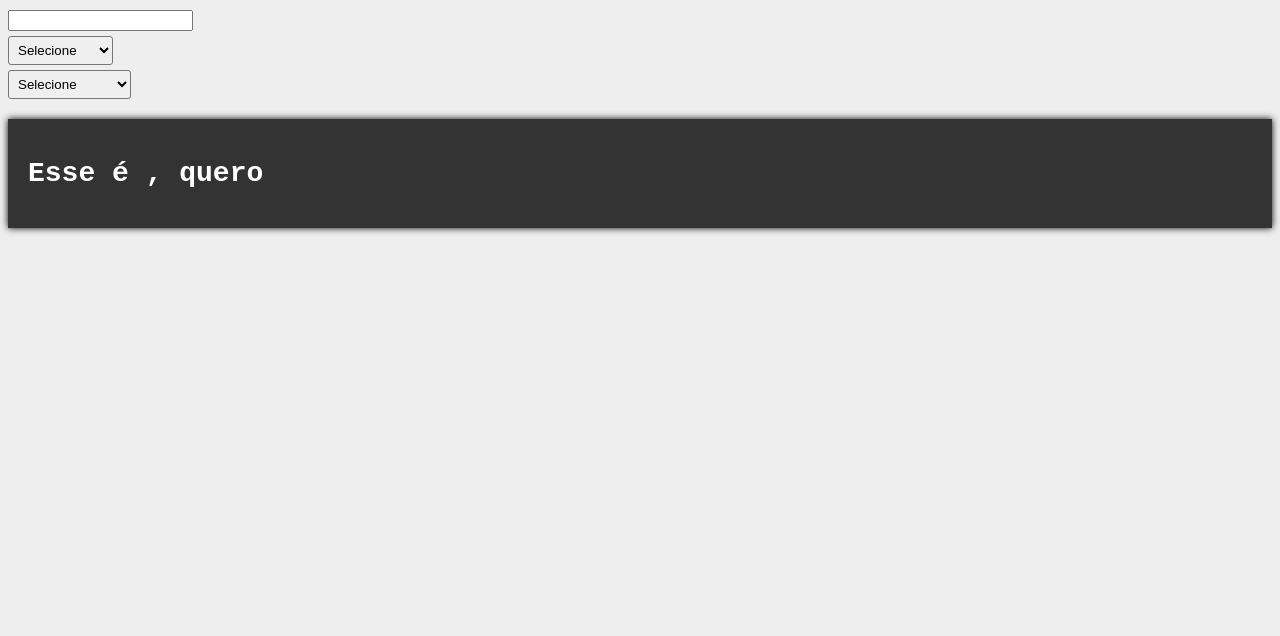
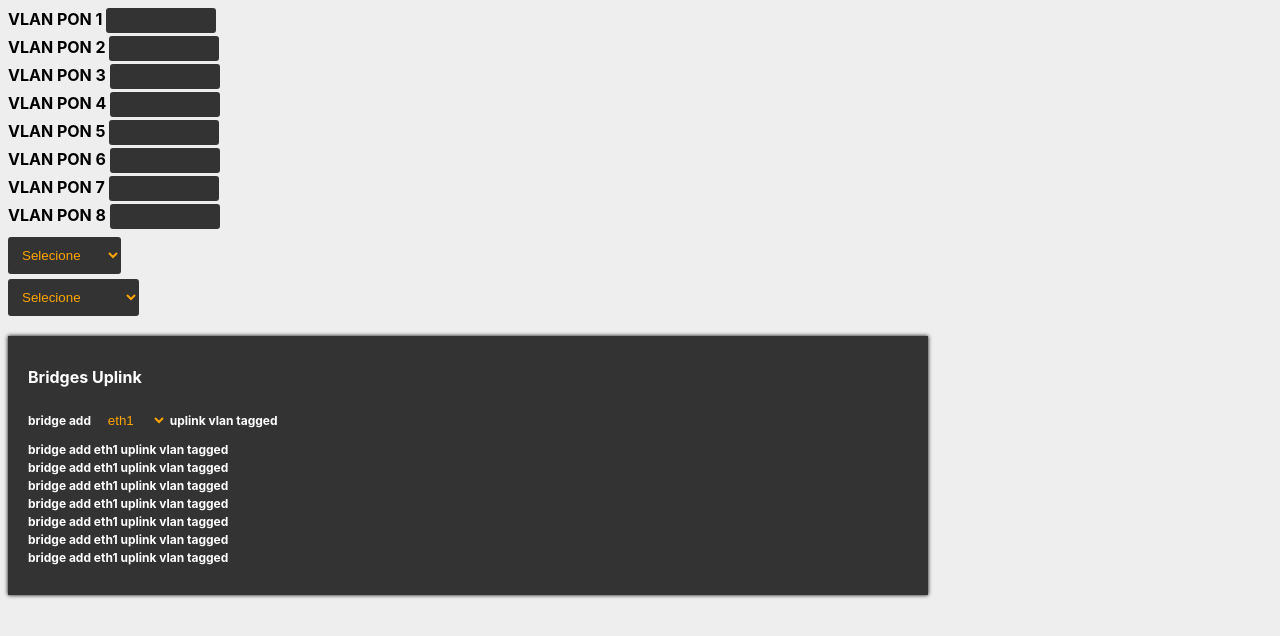
Before and after one commit to felipegcoutinho/Auto-Config-8820i, a React (Vite) app: page / in a window 1280 px wide. Shown: the top 636 px of the page. Built offline with nearby package versions, Linux system fonts and the light colour scheme.

Commit message:
tests layout

```diff
--- a/src/App.jsx
+++ b/src/App.jsx
@@ -4,41 +4,60 @@ import './style.css';
 const App = () => {
   const [select, setSelect] = React.useState('');
   const [select1, setSelect1] = React.useState('');
-  const [message, setMessage] = React.useState('');
+
+  const [vlanpon1, setvlanpon1] = React.useState('');
+  const [vlanpon2, setvlanpon2] = React.useState('');
+  const [vlanpon3, setvlanpon3] = React.useState('');
+  const [vlanpon4, setvlanpon4] = React.useState('');
+  const [vlanpon5, setvlanpon5] = React.useState('');
+  const [vlanpon6, setvlanpon6] = React.useState('');
+  const [vlanpon7, setvlanpon7] = React.useState('');
+  const [vlanpon8, setvlanpon8] = React.useState('');
+
   const handleChange = (event) => {
-    setMessage(event.target.value);
+    setvlanpon1(event.target.value);
+  };
+  const handleChange2 = (event) => {
+    setvlanpon2(event.target.value);
+  };
+  const handleChange3 = (event) => {
+    setvlanpon3(event.target.value);
+  };
+  const handleChange4 = (event) => {
+    setvlanpon4(event.target.value);
+  };
+  const handleChange5 = (event) => {
+    setvlanpon5(event.target.value);
+  };
+  const handleChange6 = (event) => {
+    setvlanpon6(event.target.value);
+  };
+  const handleChange7 = (event) => {
+    setvlanpon7(event.target.value);
+  };
+  const handleChange8 = (event) => {
+    setvlanpon8(event.target.value);
   };
 
   return (
     <div>
-      <input
-        type="number"
-        id="message"
-        name="message"
-        onChange={handleChange}
-        value={message}
-      />
+      <p>VLAN PON 1 <input type="number" id="vlanpon1" onChange={handleChange} value={vlanpon1} /></p>
+      <p>VLAN PON 2 <input type="number" id="vlanpon2" onChange={handleChange2} value={vlanpon2} /></p>
+      <p>VLAN PON 3 <input type="number" id="vlanpon3" onChange={handleChange3} value={vlanpon3} /></p>
+      <p>VLAN PON 4 <input type="number" id="vlanpon4" onChange={handleChange4} value={vlanpon4} /></p>
+      <p>VLAN PON 5 <input type="number" id="vlanpon5" onChange={handleChange5} value={vlanpon5} /></p>
+      <p>VLAN PON 6 <input type="number" id="vlanpon6" onChange={handleChange6} value={vlanpon6} /></p>
+      <p>VLAN PON 7 <input type="number" id="vlanpon7" onChange={handleChange7} value={vlanpon7} /></p>
+      <p>VLAN PON 8 <input type="number" id="vlanpon8" onChange={handleChange8} value={vlanpon8} /></p>
 
-      <br></br>
-
-      <select
-        value={select}
-        onChange={({ target }) => setSelect(target.value)}
-        id="produtos"
-      >
-        <option disabled value="">
-          Selecione
-        </option>
+      <select value={select} onChange={({ target }) => setSelect(target.value)} id="produtos">
+        <option disabled value="">Selecione</option>
         <option value="notebook">Notebook</option>
         <option value="smartphone">Smartphone</option>
         <option value="tablet">Tablet</option>
       </select>
       <br></br>
-      <select
-        value={select1}
-        onChange={({ target }) => setSelect1(target.value)}
-        id="produtos"
-      >
+      <select value={select1} onChange={({ target }) => setSelect1(target.value)} id="produtos" >
         <option disabled value="">
           Selecione
         </option>
@@ -51,10 +70,29 @@ const App = () => {
       <br></br>
       <button className="">GO</button> */}
 
-      <div id="comandos">
-        <h1>
-          Esse {select} é {select1}, quero {message}
-        </h1>
+      <div class="bridge-uplink">
+        <h1>Bridges Uplink</h1>
+        <h2>
+          <p>bridge add <select value={select} onChange={({ target }) => setSelect(target.value)} id="produtos">
+            <option value="eth1">eth1</option>
+            <option value="eth2">eth2</option>
+            <option value="eth3">eth3</option>
+            <option value="eth4">eth4</option>
+            <option value="eth5">eth5</option>
+            <option value="eth6">eth6</option>
+            <option value="eth7">eth7</option>
+            <option value="eth8">eth8</option>
+            <option value="xeth1">xeth1</option>
+            <option value="xeth2">xeth2</option>
+          </select> uplink vlan {vlanpon1} tagged</p>
+          <p>bridge add eth1 uplink vlan {vlanpon2} tagged</p>
+          <p>bridge add eth1 uplink vlan {vlanpon3} tagged</p>
+          <p>bridge add eth1 uplink vlan {vlanpon4} tagged</p>
+          <p>bridge add eth1 uplink vlan {vlanpon5} tagged</p>
+          <p>bridge add eth1 uplink vlan {vlanpon6} tagged</p>
+          <p>bridge add eth1 uplink vlan {vlanpon7} tagged</p>
+          <p>bridge add eth1 uplink vlan {vlanpon8} tagged</p>
+        </h2>
       </div>
     </div>
   );
--- a/src/style.css
+++ b/src/style.css
@@ -1,13 +1,31 @@
 body {
   background-color: #eee;
-  font-family: segoe ui;
+  font-family: inter, segoe ui;
   font-weight: bold;
+  width: 920px;
+}
+
+input {
+  background-color: #333;
+  border: none;
+  color: orange;
+  padding: 5px;
+  border-radius: 3px;
+  width: 100px;
+  text-align: center;
+}
+
+p {
+  margin: 3px 0;
 }
 
 select {
   margin-top: 5px;
-  padding: 5px;
+  padding: 10px;
   border-radius: 3px;
+  background-color: #333;
+  border: none;
+  color: orange
 }
 
 button {
@@ -23,17 +41,12 @@ button:hover {
   background-color: grey;
 }
 
-.reset {
-  background-color: blueviolet;
-}
-
-#comandos {
+.bridge-uplink {
   margin-top: 20px;
   background-color: #333;
   color: white;
   padding: 20px;
-  font-family: monospace;
-  font-size: 14px;
+  font-size: 8px;
   box-shadow: 0 0 0.5em #000;
 }
 
```
